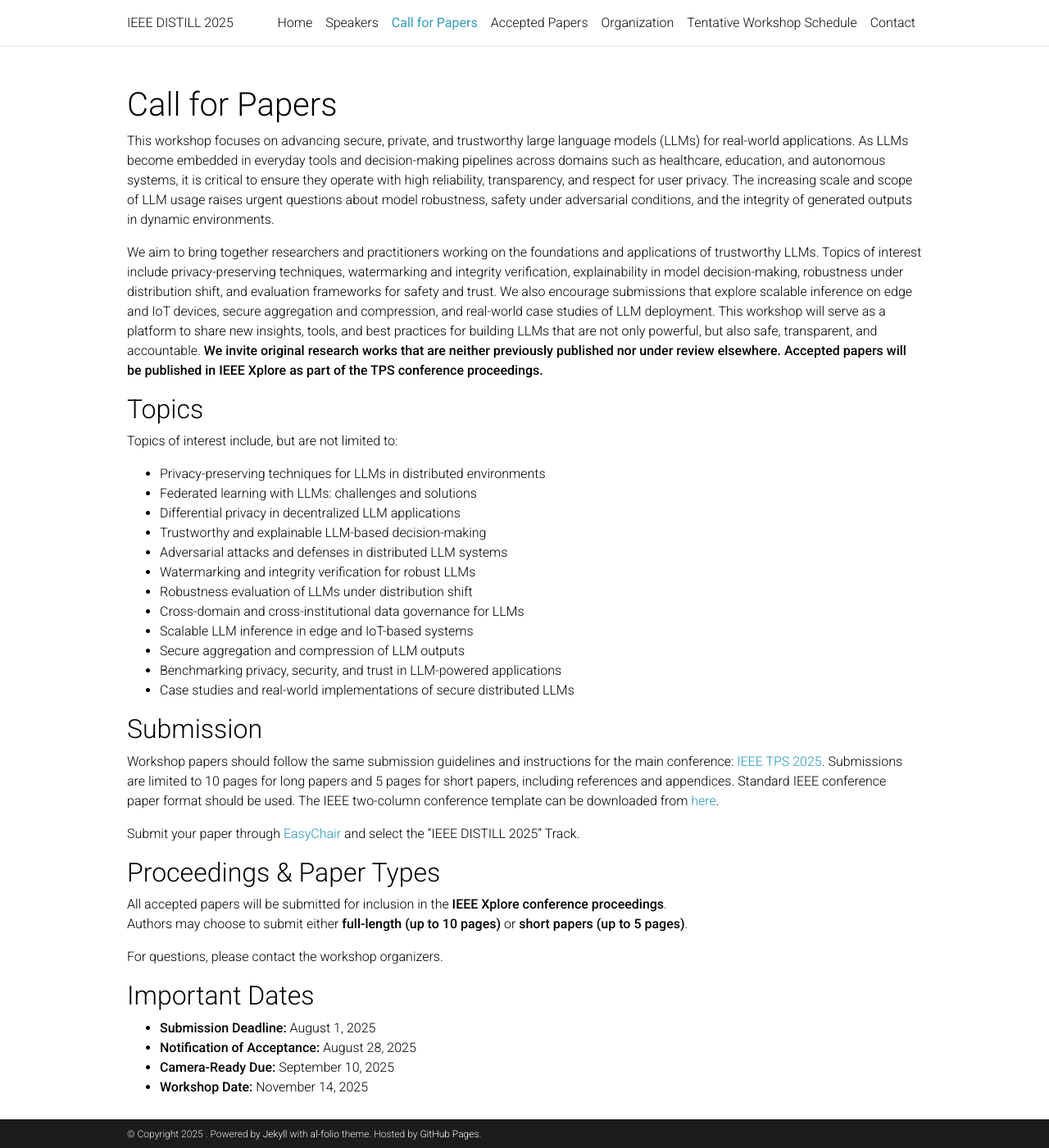
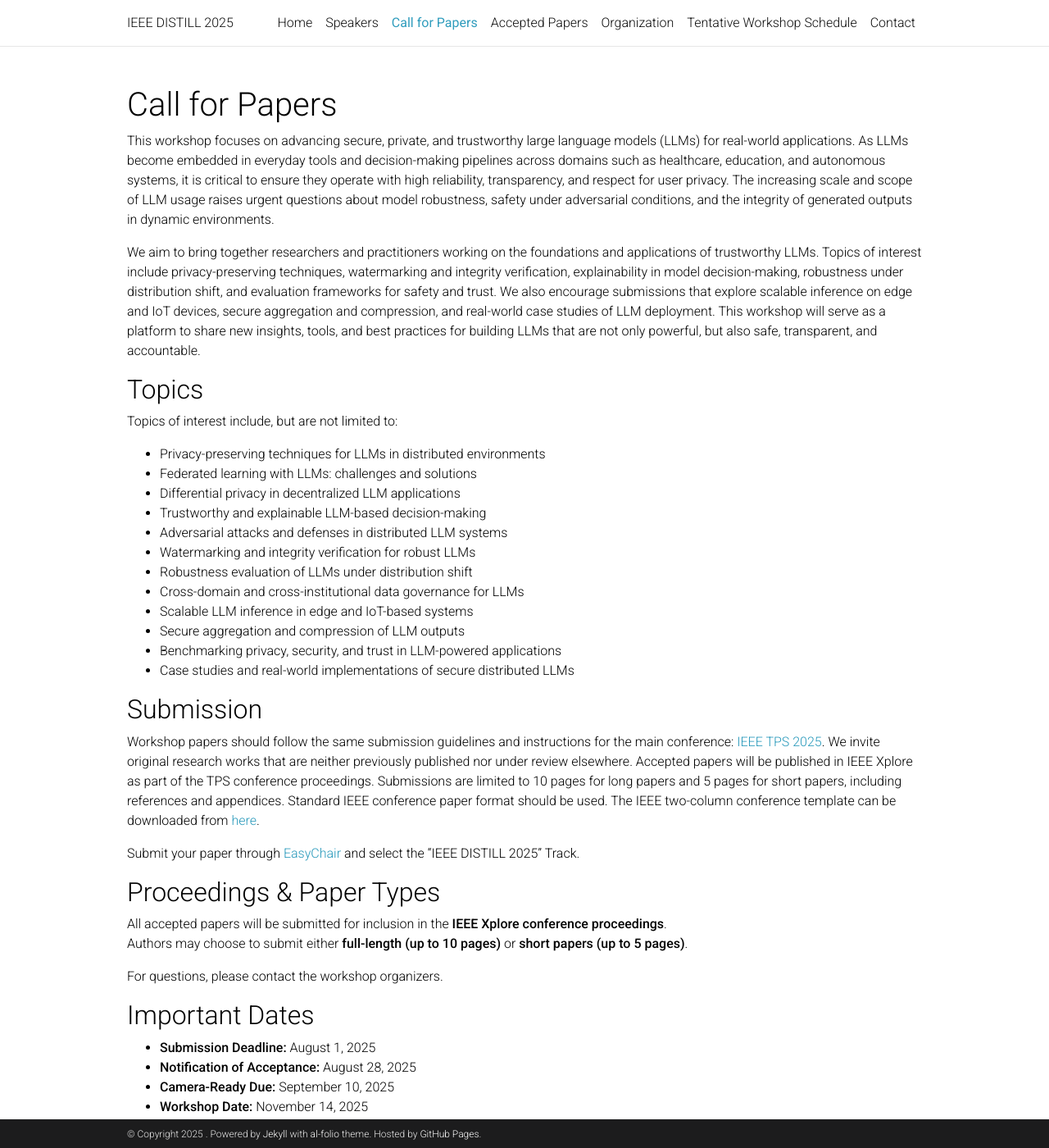
Before and after one commit to ieeedistill/ieeedistill.github.io, a Jekyll site: the page built from _pages/call_for_paper.md, in a window 1280 px wide and 1400 px high. Shown: the whole window at 82% size. Built offline with Jekyll 4.4.1, drawn with Linux system fonts in a browser that asks for light colours; comment, search, counter and statistics services are not loaded; a style sheet for code colours, icons or effects is not loaded; part of the change alters nothing that is shown.

```diff
--- a/_pages/call_for_paper.md
+++ b/_pages/call_for_paper.md
@@ -10,7 +10,7 @@ nav_title: "CFP"
 # Call for Papers
 This workshop focuses on advancing secure, private, and trustworthy large language models (LLMs) for real-world applications. As LLMs become embedded in everyday tools and decision-making pipelines across domains such as healthcare, education, and autonomous systems, it is critical to ensure they operate with high reliability, transparency, and respect for user privacy. The increasing scale and scope of LLM usage raises urgent questions about model robustness, safety under adversarial conditions, and the integrity of generated outputs in dynamic environments.
 
-We aim to bring together researchers and practitioners working on the foundations and applications of trustworthy LLMs. Topics of interest include privacy-preserving techniques, watermarking and integrity verification, explainability in model decision-making, robustness under distribution shift, and evaluation frameworks for safety and trust. We also encourage submissions that explore scalable inference on edge and IoT devices, secure aggregation and compression, and real-world case studies of LLM deployment. This workshop will serve as a platform to share new insights, tools, and best practices for building LLMs that are not only powerful, but also safe, transparent, and accountable. **We invite original research works that are neither previously published nor under review elsewhere. Accepted papers will be published in IEEE Xplore as part of the TPS conference proceedings.**
+We aim to bring together researchers and practitioners working on the foundations and applications of trustworthy LLMs. Topics of interest include privacy-preserving techniques, watermarking and integrity verification, explainability in model decision-making, robustness under distribution shift, and evaluation frameworks for safety and trust. We also encourage submissions that explore scalable inference on edge and IoT devices, secure aggregation and compression, and real-world case studies of LLM deployment. This workshop will serve as a platform to share new insights, tools, and best practices for building LLMs that are not only powerful, but also safe, transparent, and accountable.
 
 
 ## Topics
@@ -32,7 +32,7 @@ Topics of interest include, but are not limited to:
 
 
 ## Submission
-Workshop papers should follow the same submission guidelines and instructions for the main conference: [IEEE TPS 2025](https://www.sis.pitt.edu/lersais/conference/tps/2025/). Submissions are limited to 10 pages for long papers and 5 pages for short papers, including references and appendices. Standard IEEE conference paper format should be used. The IEEE two-column conference template can be downloaded from [here](https://www.ieee.org/conferences/publishing/templates).
+Workshop papers should follow the same submission guidelines and instructions for the main conference: [IEEE TPS 2025](https://www.sis.pitt.edu/lersais/conference/tps/2025/). We invite original research works that are neither previously published nor under review elsewhere. Accepted papers will be published in IEEE Xplore as part of the TPS conference proceedings. Submissions are limited to 10 pages for long papers and 5 pages for short papers, including references and appendices. Standard IEEE conference paper format should be used. The IEEE two-column conference template can be downloaded from [here](https://www.ieee.org/conferences/publishing/templates).
 
 Submit your paper through [EasyChair](https://easychair.org/account2/signin?l=7661155834746278132) and select the "IEEE DISTILL 2025" Track.
 
```
